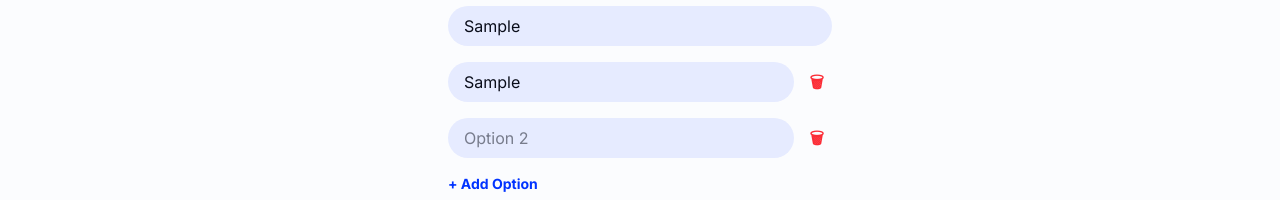
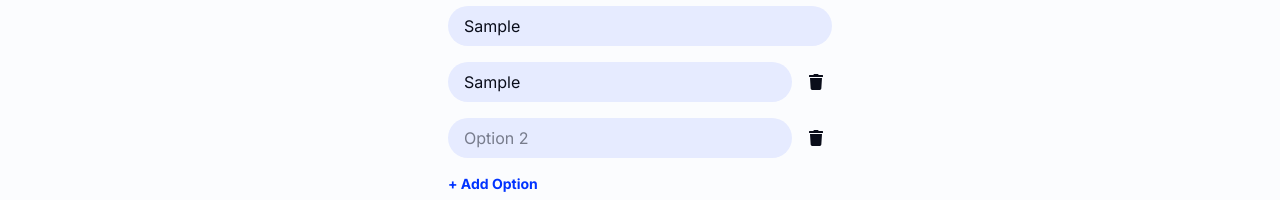
Before and after one commit to jonte265/pollbee, a Next.js app in the folder frontend/: page /create-poll in a window 1280 px wide. Both pictures are taken after typing "Sample", "Sample" into the empty fields and a click on the button "+ Add Option". Shown: the part 174-374 px from the top of the page. Built offline with nearby package versions, Linux system fonts and the light colour scheme.

Commit message:
change trash icon

```diff
--- a/frontend/app/create-poll/page.tsx
+++ b/frontend/app/create-poll/page.tsx
@@ -3,6 +3,7 @@
 import { useState } from 'react';
 import { useRouter } from 'next/navigation';
 import LoadingSpin from '@/components/LoadingSpin';
+import { FaTrash } from 'react-icons/fa';
 
 function CreatePoll() {
   const router = useRouter();
@@ -99,9 +100,9 @@ function CreatePoll() {
               <button
                 type='button'
                 onClick={() => removeOption(index)}
-                className='text-red-500 font-bold px-2'
+                className=' font-bold px-2'
               >
-                🗑
+                <FaTrash />
               </button>
             )}
           </div>
--- a/frontend/app/layout.tsx
+++ b/frontend/app/layout.tsx
@@ -1,3 +1,4 @@
+import Image from 'next/image';
 import type { Metadata } from 'next';
 import { Inter } from 'next/font/google';
 import './globals.css';
```
